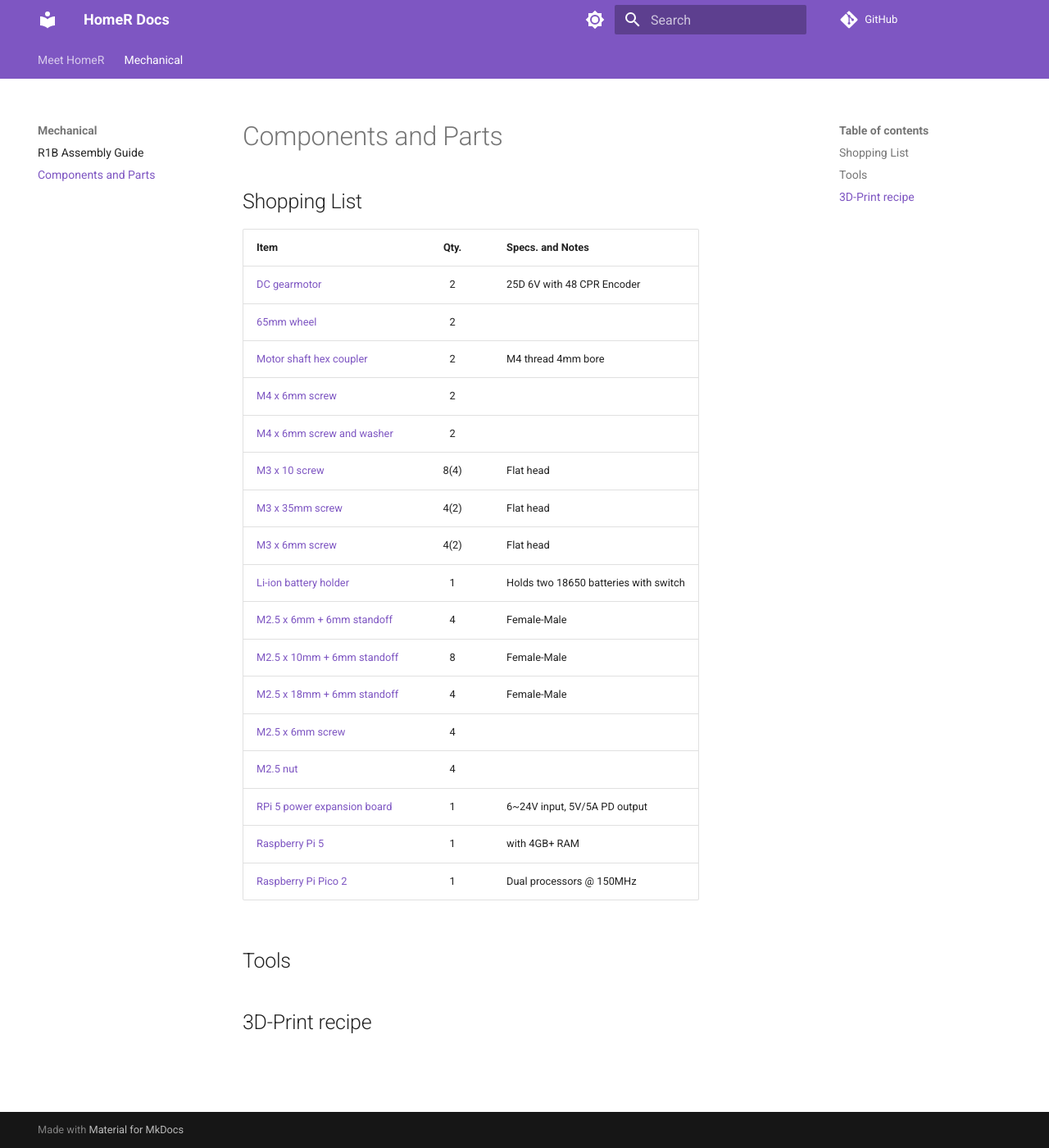
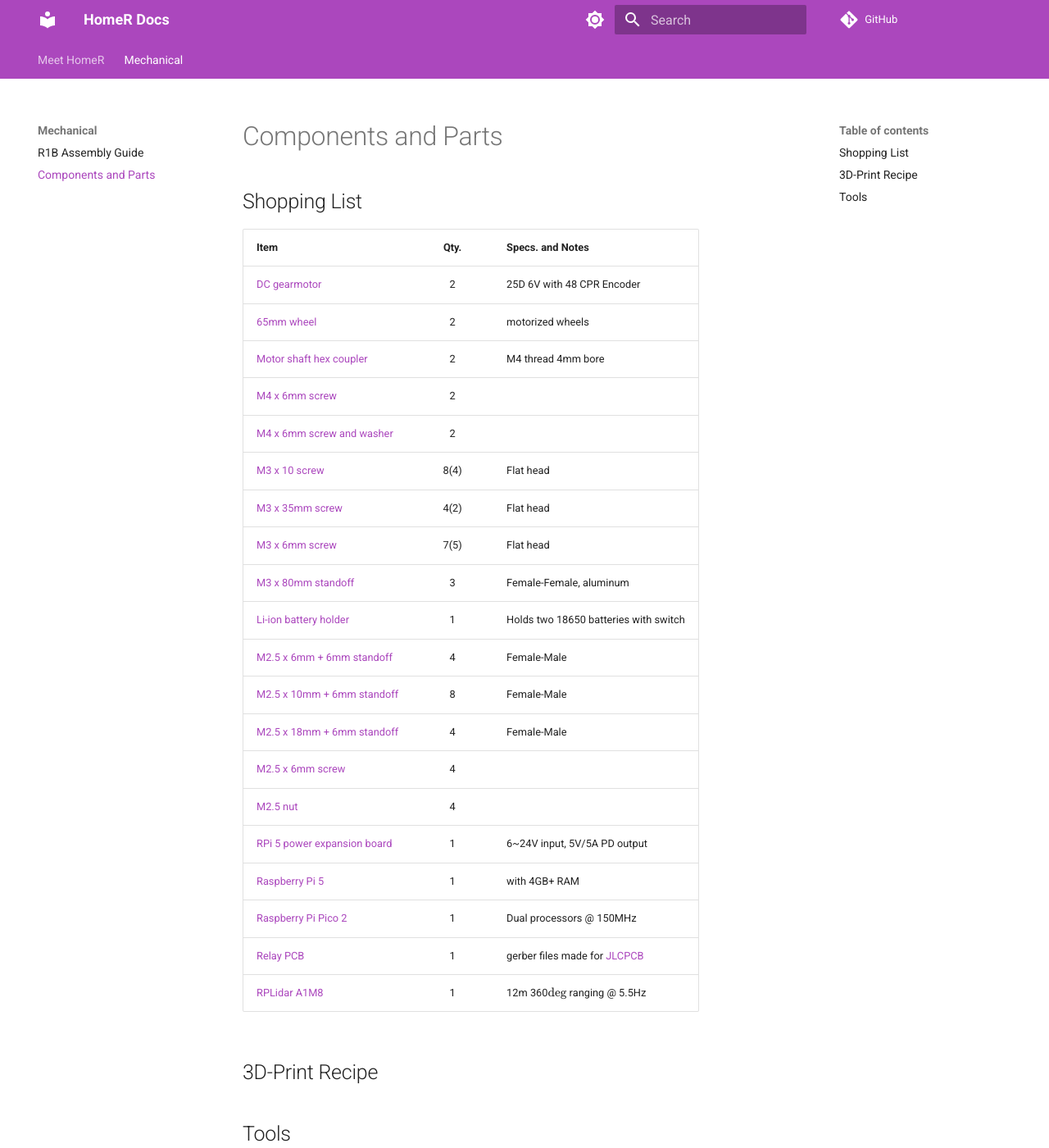
Before and after one commit to linzhangUCA/homer_docs, an MkDocs documentation site: the page built from docs/mechanical/components.md, in a window 1280 px wide and 1400 px high. Shown: the whole window at 82% size. Built offline with MkDocs 1.6.1 and Material for MkDocs 9.7.7, drawn with Linux system fonts in a browser that asks for light colours; comment, search, counter and statistics services are not loaded.

Commit message:
update component list

```diff
--- a/docs/mechanical/components.md
+++ b/docs/mechanical/components.md
@@ -5,13 +5,14 @@
 | Item                             | Qty.   | Specs. and Notes                                   |
 | :---                             | :---:  |  :---                                    |
 | [DC gearmotor](https://www.pololu.com/product/4805) | 2 | 25D 6V with 48 CPR Encoder |
-| [65mm wheel](https://category.yahboom.net/products/wheel-set?variant=39548381855828) | 2 |  |
+| [65mm wheel](https://category.yahboom.net/products/wheel-set?variant=39548381855828) | 2 | motorized wheels |
 | [Motor shaft hex coupler](https://a.co/d/buWAU2q) | 2 | M4 thread 4mm bore |
 | [M4 x 6mm screw](https://a.co/d/bu8cqUb) | 2 |  |
 | [M4 x 6mm screw and washer](https://a.co/d/eusmNKX) | 2 |  |
 | [M3 x 10 screw](https://a.co/d/6JUqCT9) | 8(4) | Flat head  |
 | [M3 x 35mm screw](https://a.co/d/a0xBNZZ) | 4(2) | Flat head |
-| [M3 x 6mm screw](https://a.co/d/28eOinh) | 4(2) | Flat head |
+| [M3 x 6mm screw](https://a.co/d/28eOinh) | 7(5) | Flat head |
+| [M3 x 80mm standoff](https://a.co/d/f24LilY) | 3 | Female-Female, aluminum  |
 | [Li-ion battery holder](https://a.co/d/blfDLqV) | 1 | Holds two 18650 batteries with switch |
 | [M2.5 x 6mm + 6mm standoff](https://a.co/d/0K8fnnK) | 4 | Female-Male |
 | [M2.5 x 10mm + 6mm standoff](https://a.co/d/0K8fnnK) | 8 | Female-Male |
@@ -21,7 +22,9 @@
 | [RPi 5 power expansion board](https://category.yahboom.net/products/power-board-pi5?srsltid=AfmBOorrZLt4SKoNn9292LOmNHWs4nZjZb5CJ023ZJ8N3z0sGfRhGarv) | 1 | 6~24V input, 5V/5A PD output |
 | [Raspberry Pi 5](https://www.raspberrypi.com/products/raspberry-pi-5/) | 1 | with 4GB+ RAM |
 | [Raspberry Pi Pico 2](https://www.raspberrypi.com/products/raspberry-pi-pico-2/) | 1 | Dual processors @ 150MHz |
+| [Relay PCB](https://github.com/linzhangUCA/homer_ee) | 1 | gerber files made for [JLCPCB](https://cart.jlcpcb.com/quote?spm=jlcpcb.Public.2006) |
+| [RPLidar A1M8](https://www.slamtec.com/en/Lidar/A1) | 1 | 12m 360$\deg$ ranging @ 5.5Hz |
+
+## 3D-Print Recipe
 
 ## Tools
-
-## 3D-Print recipe
--- a/mkdocs.yml
+++ b/mkdocs.yml
@@ -8,15 +8,15 @@
   palette:
     # Light Mode
     - scheme: default
-      primary: deep purple
-      accent: grey
+      primary: purple
+      accent: amber
       toggle:
         icon: material/brightness-7
         name: Switch to dark mode
     # Dark Mode
     - scheme: slate
       primary: blue grey
-      accent: grey
+      accent: deep purple
       toggle:
         icon: material/brightness-4
         name: Switch to light mode
```
Also changed, not shown: docs/index.md (+1 -1 lines).
